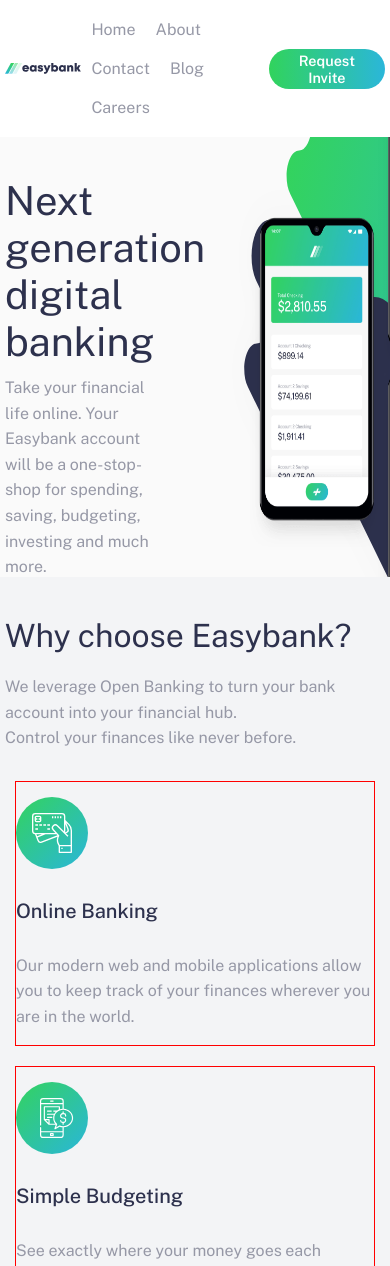
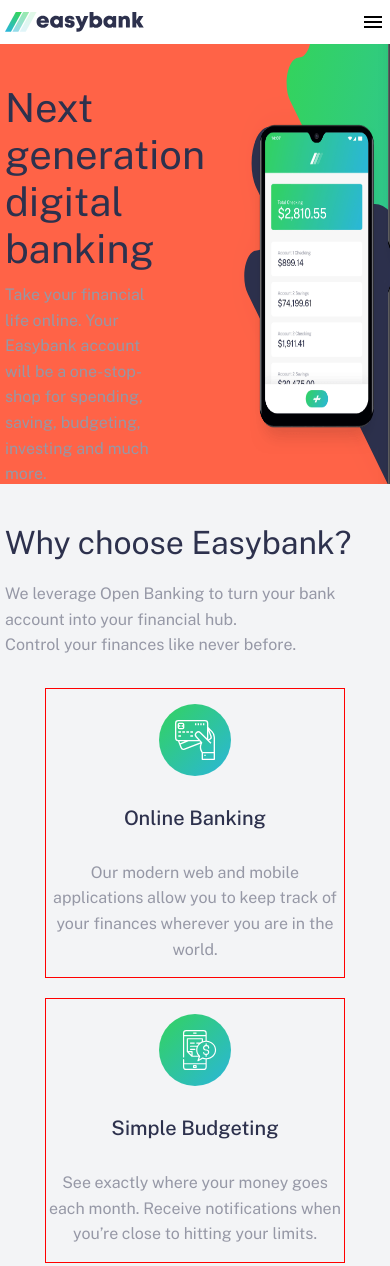
Before and after one commit to lutherxavier/projetos-treino, a plain HTML site: page easybank/index.html in a window 390 px wide. Shown: the top 1266 px of the page. Drawn offline with nearby package versions, Linux system fonts and the light colour scheme.

Commit message:
Início media queries

```diff
--- a/easybank/index.html
+++ b/easybank/index.html
@@ -5,6 +5,8 @@
     <meta name="viewport" content="width=device-width, initial-scale=1.0">
     <title>easybank</title>
     <link rel="stylesheet" href="styles/style.css">
+    <link rel="stylesheet" href="styles/media-queries.css">
+    <link href="https://fonts.googleapis.com/css2?family=Material+Symbols+Outlined" rel="stylesheet" />
     <link rel="shortcut icon" href="images/favicon-32x32.png" type="image/x-icon">
 </head>
 <body>
@@ -12,7 +14,7 @@
     <div id="header-bg">
         <header class="header">
             <a href="#" class="logo"><img src="images/logo.svg" alt="Logo easybank" class="logo-img"></a>
-            <nav class="nav">
+            <nav  id="nav" class="nav">
                 <ul>
                     <li><a href="#">Home</a></li>
                     <li><a href="#">About</a></li>
@@ -21,7 +23,8 @@
                     <li><a href="#">Careers</a></li>
                 </ul>
             </nav>
-            <button type="button" class="button">Request Invite</button>
+            <span id="icon-menu" class="material-symbols-outlined">menu</span>
+            <button type="button"  id="btn-header" class="button">Request Invite</button>
         </header>
     </div>
 
--- /dev/null
+++ b/easybank/styles/media-queries.css
@@ -0,0 +1,40 @@
+@charset "UTF-8";
+
+@media screen and (max-width: 600px) {
+    .section1 {
+        background: tomato;
+    }
+
+    span#icon-menu {
+        display: block;
+    }
+
+    nav {
+        display: none;
+    }
+
+    button#btn-header {
+        display: none;
+    }
+
+    .s2-container-items, .articles-container, .footer-content {
+        flex-direction: column;
+    }
+
+    .s2-item, .art-item {
+        max-width: 300px;
+        margin: 10px auto;
+    }
+
+    .s2-item img {
+        margin: 0 auto;
+    }
+
+    .s2-item h3, .s2-item p {
+        text-align: center;
+    }
+}
+
+@media screen and (min-width: 600px) and (max-width: 768px) {
+
+}
--- a/easybank/styles/style.css
+++ b/easybank/styles/style.css
@@ -80,6 +80,10 @@ div#header-bg {
 
 .nav a:hover {
     border-bottom: 3px solid var(--lime-green);
+}
+
+span#icon-menu {
+    display: none;
 }
 
 .button {
@@ -222,10 +226,6 @@ div#section3-bg {
     background: var(--white);
 }
 
-.articles-container article:last-child {
-    margin-right: 0;
-}
-
 .art-item img {
     width: 100%;
     height: 40%;
```
